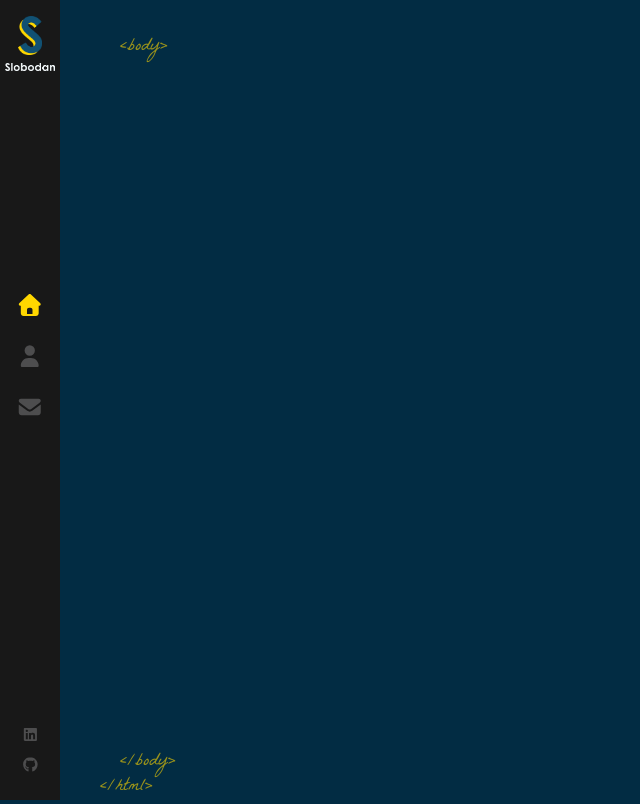
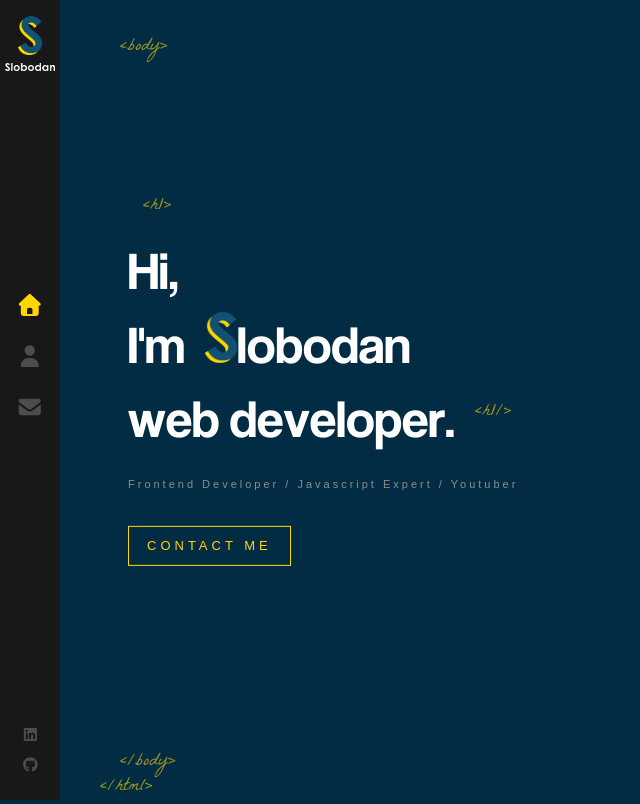
Before and after one commit to notcelsius/portfolio, a React (Create React App) app: page / in a window 1280 px wide. Shown: the whole page, without its empty margins (0-640 px from the left). Built offline with nearby package versions, Linux system fonts and the light colour scheme.

Commit message:
Building home page

```diff
--- a/src/App.js
+++ b/src/App.js
@@ -1,13 +1,18 @@
 import './App.scss';
 import {Routes, Route} from 'react-router-dom';
 import Layout from './components/Layout'
+import Home from './components/Home'
+
 
 function App() {
   return (
     <>
     <Routes>
       {/* when the url is path is / load in Layout*/}
-      <Route path="/" element={<Layout />} />
+      <Route path="/" element={<Layout />}>
+        <Route index element={<Home />} /> {/* Default child route of parent */}
+      </Route>
+
     </Routes>
     </>
   );
--- a/src/App.scss
+++ b/src/App.scss
@@ -18,7 +18,7 @@
 }
 
 @font-face {
-  font-family: 'Helvetica Neue';
+  font-family: 'Coolvetica';
   src: url('./assets/fonts/CoolveticaRg-Regular.woff2') format('woff2');
 }
 
--- /dev/null
+++ b/src/components/AnimatedLetters/index.js
@@ -0,0 +1,20 @@
+import './index.scss';
+
+// returns strArray as a bunch of spans
+const AnimatedLetters = ( {letterClass, strArray, idx} ) => {   // letter class is the base  CSS class to use on each letter
+                                                                // strArray is the array of letters to display
+                                                                // idx is a number offset for creating unique numbered classes
+    return (
+        <span>{/* component returns JSX that renders one outer <span> */}
+            {
+                strArray.map((char, i) => (
+                    <span key={char + i} className={`${letterClass} _${i + idx}`}>
+                        {char}
+                    </span>
+                ))
+            }
+        </span>
+    )
+}
+
+export default AnimatedLetters;
--- /dev/null
+++ b/src/components/AnimatedLetters/index.scss
@@ -0,0 +1,24 @@
+.text-animate {
+    display: inline-block;
+    opacity: 0;
+    animation: bounceIn 1s 1s;
+    animation-fill-mode: forwards;
+    min-width: 10px;
+}
+
+.text-animate-hover {
+    min-width: 10px;
+    display: inline-block;
+    animation-fill-mode: both;
+
+    &:hover {
+        animation: rubberBand 1s;
+        color: #ffd700;
+    }
+}
+
+@for $i from 1 through 35 {
+    .text-animate._#{$i} {
+        animation-delay: #{$i / 10}s;
+    }
+}
--- /dev/null
+++ b/src/components/Home/index.js
@@ -0,0 +1,47 @@
+import LogoTitle from '../../assets/images/logo-s.png'
+import { Link } from 'react-router-dom';
+import './index.scss';
+import { useEffect, useState } from 'react';
+import AnimatedLetters from '../AnimatedLetters'
+
+const Home = () => {
+    const [letterClass, setLetterClass] = useState('text-animate')
+    const nameArray = ['l','o','b','o','d','a','n']
+    const jobArray = ['w','e','b',' ','d','e','v','e','l','o','p','e','r','.']
+
+    useEffect(() => {
+    const timer = setTimeout(() => {
+        setLetterClass('text-animate-hover')
+    }, 4000)
+
+    return () => clearTimeout(timer)
+    }, [])
+
+
+return (
+    <div className="container home-page">
+        <div className="text-zone">
+            <h1>
+            <span className={letterClass}>H</span>
+            <span className={`${letterClass} _12`}>i,</span>
+            <br />
+            <span className={`${letterClass} _13`}>I</span>
+            <span className={`${letterClass} _14`}>&apos;m</span>
+            <img src={LogoTitle} alt="developer" />
+            <AnimatedLetters letterClass={letterClass}
+            strArray={nameArray}
+            idx={15}/>
+            <br />
+            <AnimatedLetters letterClass={letterClass}
+            strArray={jobArray}
+            idx={22}/>
+            </h1>
+            <h2>Frontend Developer / Javascript Expert / Youtuber</h2>
+            <Link to="/contact" className='flat-button'>CONTACT ME</Link>
+        </div>
+    </div>
+)
+
+}
+
+export default Home
--- /dev/null
+++ b/src/components/Home/index.scss
@@ -0,0 +1,79 @@
+.home-page {
+
+    .text-zone {
+        position: absolute;
+        left: 10%;
+        top: 50%;
+        transform: translateY(-50%);
+        width: 40%;
+        max-height: 90%;
+    }
+    h1 {
+        color: #fff;
+        font-size: 53px;
+        margin: 0;
+        font-family: 'Coolvetica';
+        font-weight: 400;
+
+        &::before {
+            content: '<h1>';
+            font-family: 'La Belle Aurore';
+            color: #ffd700;
+            font-size: 18px;
+            position: absolute;
+            margin-top: -40px;
+            left: 15px;
+            opacity: 0.6;
+        }
+
+        &::after {
+            content: '<h1/>';
+            font-family: 'La Belle Aurore';
+            color: #ffd700;
+            font-size: 18px;
+            position: absolute;
+            margin-top: 18px;
+            margin-left: 20px;
+            animation: fadeIn 1s 1.7s backwards;
+            opacity: 0.6;
+        }
+        img {
+            width: 32px;
+            margin-left: 20px;
+            opacity: 0;
+            height: auto;
+            animation: rotateIn 1s linear both;
+            animation-delay: 1.4s;
+        }
+    }
+
+    h2 {
+        color: #8d8d8d;
+        margin-top: 20px;
+        font-weight: 400;
+        font-size: 11px;
+        font-family: sans-serif;
+        letter-spacing: 3px;
+        animation: fadeIn 1s 1.8s backwards;
+    }
+
+    .flat-button {
+        color: #ffd700;
+        font-size: 13px;
+        font-weight: 400;
+        letter-spacing: 4px;
+        font-family: sans-serif;
+        text-decoration: none;
+        padding: 10px 18px;
+        border: 1px solid #ffd700;
+        margin-top: 25px;
+        float: left;
+        animation: fadeIn 1s 1.8s backwards;
+        white-space: nowrap;
+
+        &:hover {
+            background: #ffd700;
+            color: #333;
+        }
+    }
+}
--- a/src/components/Layout/index.scss
+++ b/src/components/Layout/index.scss
@@ -22,3 +22,18 @@
 .bottom-tag-html {
     margin-left: -20px;
 }
+
+.container {
+    width: 100%;
+    will-change: contents;
+    height: 90%;
+    min-height: 566px;
+    position: absolute;
+    opacity: 0;
+    top: 5%;
+    margin: 0 auto;
+    z-index: 1;
+    transform-style: preserve-3d;
+    animation: fadeIn 1s forwards;
+    animation-delay: 1s;
+}
```
